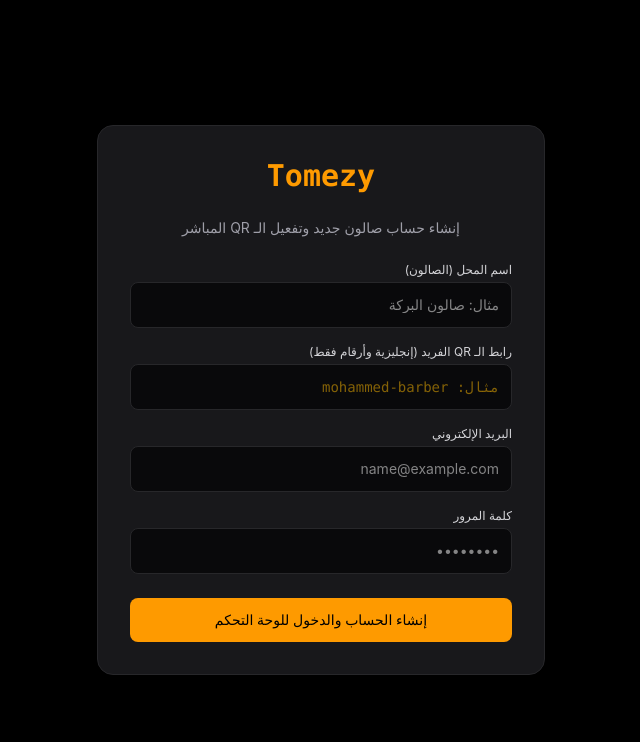
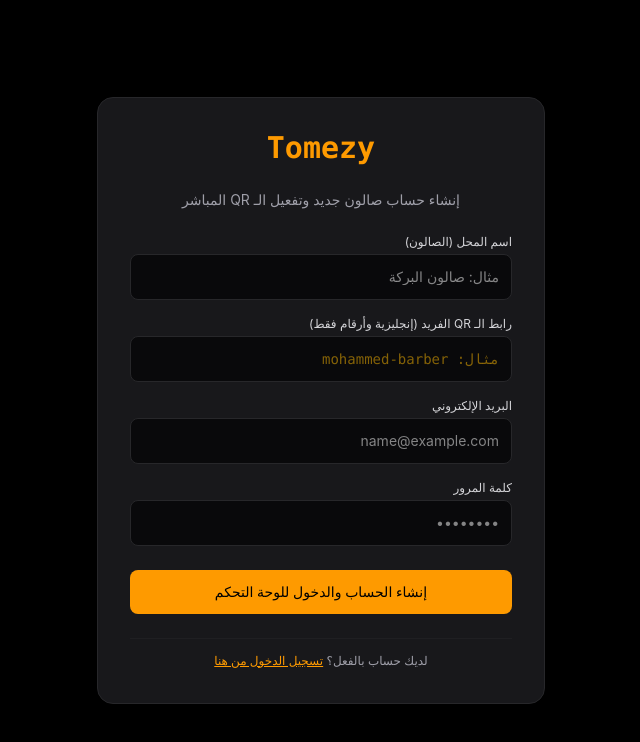
Before and after one commit to mohamedbensidii/tomezy.zip, a Next.js app: page /register in a window 1280 px wide. Shown: the top 742 px of the page, without its empty margins (442-1082 px from the left). Built offline with nearby package versions, Linux system fonts and the light colour scheme; no server answers.

Commit message:
update page.tsx

```diff
--- a/app/register/page.tsx
+++ b/app/register/page.tsx
@@ -35,18 +35,16 @@
     }
 
     try {
-      // 1. محاولة إنشاء الحساب في Supabase Auth
+      // محاولة إنشاء الحساب في Supabase Auth
       const { data: authData, error: authError } = await supabase.auth.signUp({
         email,
         password,
       });
 
-      // إذا كان الحساب موجود مسبقاً، سنحاول تسجيل الدخول به مباشرة لإكمال العملية
       let userId = authData?.user?.id;
 
       if (authError) {
         if (authError.message.includes('already registered') || authError.message.includes('exists')) {
-          // تسجيل الدخول الفوري إذا كان الحساب موجوداً بالفعل لتفادي التعليق
           const { data: loginData, error: loginError } = await supabase.auth.signInWithPassword({
             email,
             password,
@@ -59,14 +57,14 @@
       }
 
       if (userId) {
-        // 2. إدخال بيانات الصالون أو تحديثها في قاعدة البيانات
+        // إدخال بيانات الصالون أو تحديثها في قاعدة البيانات
         const { error: shopError } = await supabase
           .from('shops')
           .upsert({
             owner_id: userId,
             name: shopName,
             slug: slug
-          }, { onConflict: 'owner_id' }); // لتفادي أخطاء التكرار والدمج المباشر
+          }, { onConflict: 'owner_id' });
 
         if (shopError) {
           if (shopError.message.includes('unique') || shopError.code === '23505') {
@@ -75,7 +73,7 @@
           throw shopError;
         }
 
-        // 3. التوجيه الفوري والمباشر إلى لوحة التحكم
+        // التوجيه الفوري والمباشر إلى لوحة التحكم
         router.push('/dashboard');
       } else {
         throw new Error('لم نتمكن من الحصول على معرف المستخدم، يرجى المحاولة مجدداً.');
@@ -157,6 +155,18 @@
             {loading ? 'جاري الدخول الفوري...' : 'إنشاء الحساب والدخول للوحة التحكم'}
           </button>
         </form>
+
+        {/* ⬇️ هذا هو السطر الجديد الذي أضفته لك الآن ليعود الزر للظهور بأمان ⬇️ */}
+        <div className="text-center pt-2 border-t border-zinc-800/50">
+          <button
+            type="button"
+            onClick={() => router.push('/login')}
+            className="text-xs text-zinc-400 hover:text-amber-500 transition-colors"
+          >
+            لديك حساب بالفعل؟ <span className="text-amber-500 underline font-medium">تسجيل الدخول من هنا</span>
+          </button>
+        </div>
+
       </div>
     </div>
   );
```
